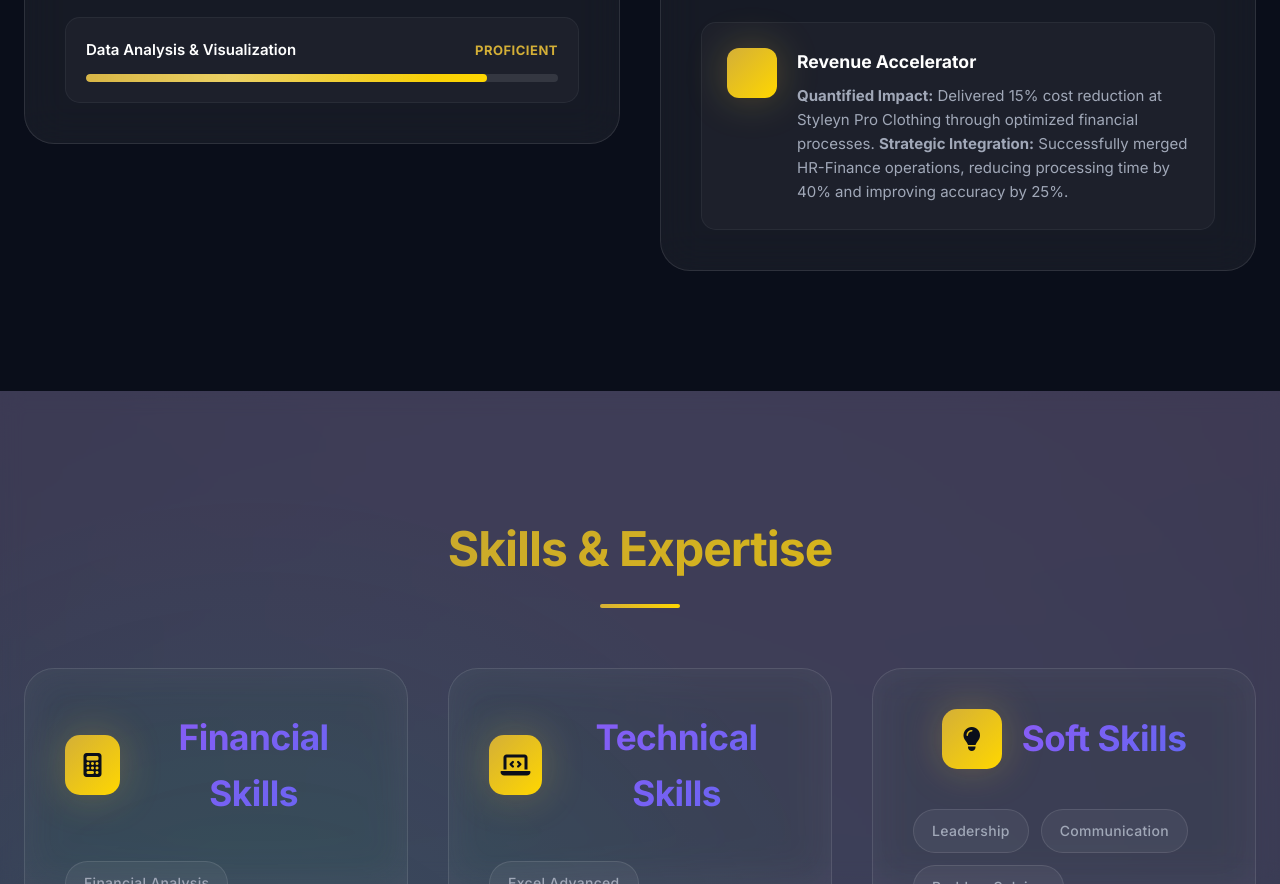
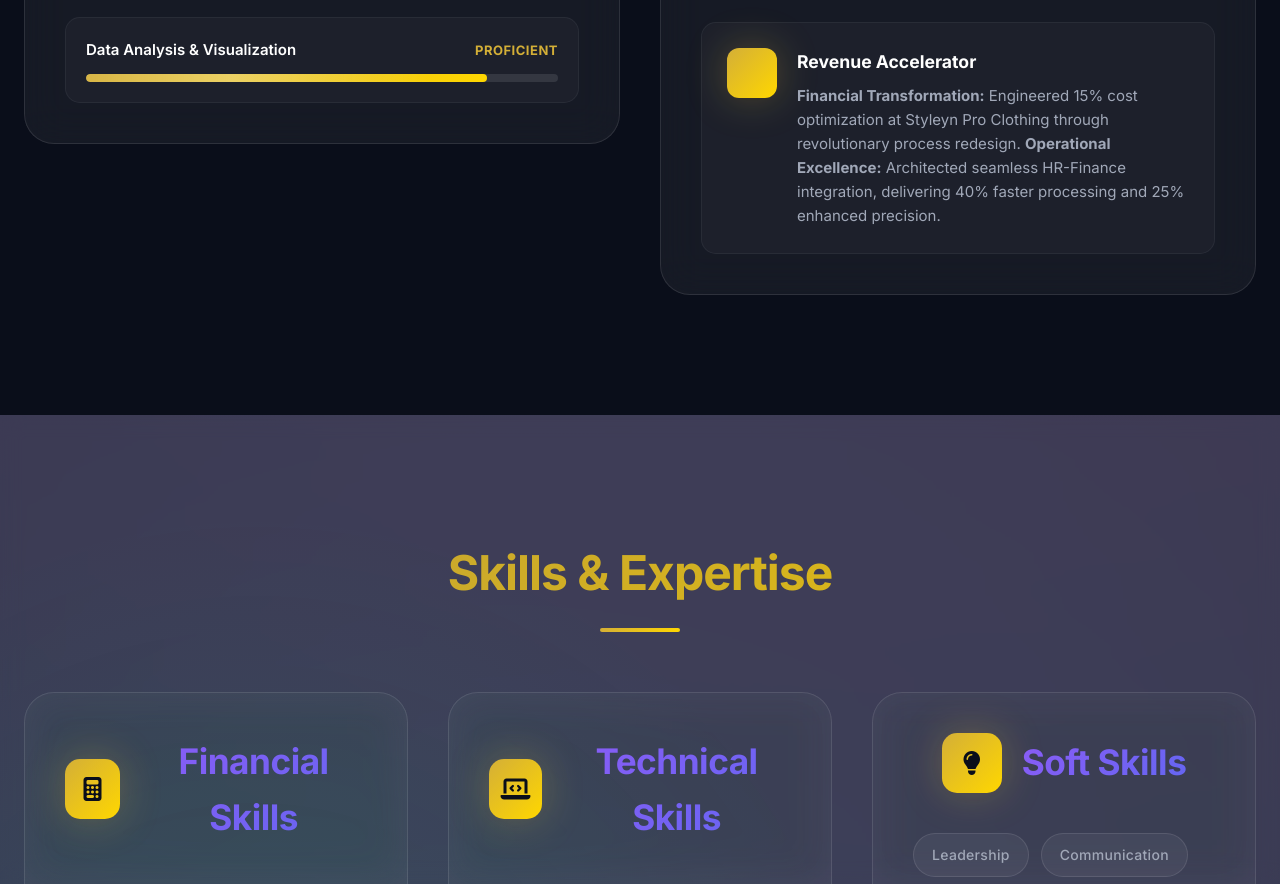
Before and after one commit to Neetinausran/Portfolio, a website built with Vite: page index.html in a window 1280 px wide. Shown: the part 4067-4951 px from the top of the page. Built offline with nearby package versions, Linux system fonts and the light colour scheme; animation ran at ten frames a second; some icons are missing.

Commit message:
Updated index.html

```diff
--- a/index.html
+++ b/index.html
@@ -296,7 +296,7 @@
                                 </div>
                                 <div class="value-text">
                                     <h4>Revenue Accelerator</h4>
-                                    <p><strong>Quantified Impact:</strong> Delivered 15% cost reduction at Styleyn Pro Clothing through optimized financial processes. <strong>Strategic Integration:</strong> Successfully merged HR-Finance operations, reducing processing time by 40% and improving accuracy by 25%.</p>
+                                    <p><strong>Financial Transformation:</strong> Engineered 15% cost optimization at Styleyn Pro Clothing through revolutionary process redesign. <strong>Operational Excellence:</strong> Architected seamless HR-Finance integration, delivering 40% faster processing and 25% enhanced precision.</p>
                                 </div>
                             </div>
                         </div>
```
